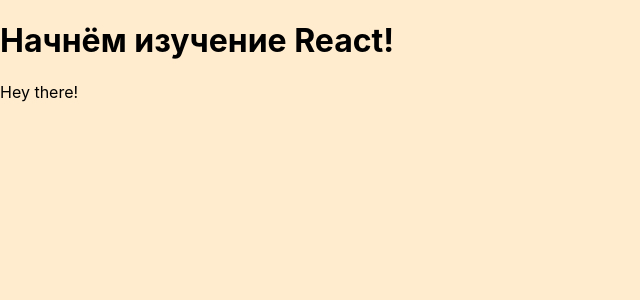
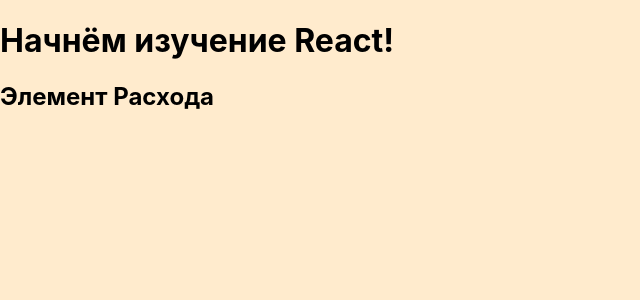
Before and after one commit to U-Ra-All/react-course-app, a JavaScript app: page / in a window 1280 px wide. Shown: the top 300 px of the page, without its empty margins (0-640 px from the left). Built offline with nearby package versions, Linux system fonts and the light colour scheme; the HTML template or start-up script is replaced by a standard one.

Commit message:
09-Создание Компонента

```diff
--- a/src/App.js
+++ b/src/App.js
@@ -1,8 +1,10 @@
+import CostItem from "./components/CostItem";
+
 function App() {
   return (
     <div>
       <h1>Начнём изучение React!</h1>
-      <p>Hey there!</p>
+      <CostItem></CostItem>
     </div>
   );
 }
--- /dev/null
+++ b/src/components/CostItem.js
@@ -0,0 +1,5 @@
+function CostItem() {
+  return <h2>Элемент Расхода</h2>;
+}
+
+export default CostItem;
```
